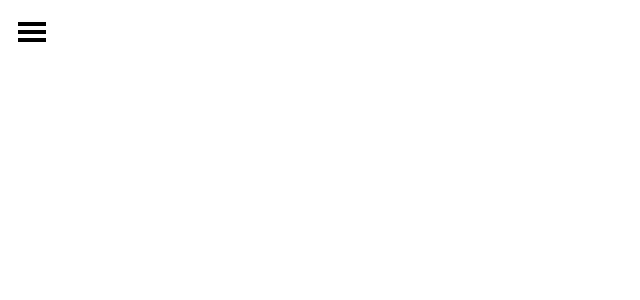
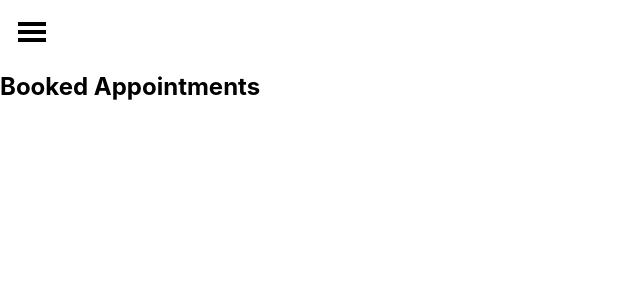
Before and after one commit to muneebulrehman/doctors-hub-frontend, a React (Create React App) app: page /appointments in a window 1280 px wide. Before the commit this address had no page. Shown: the top 300 px of the page, without its empty margins (0-640 px from the left). Built offline with nearby package versions, Linux system fonts and the light colour scheme.

Commit message:
Refine Appointment slice

```diff
--- a/src/App.js
+++ b/src/App.js
@@ -6,6 +6,7 @@ import LoginForm from './components/LoginForm';
 import RegisterForm from './components/RegisterForm';
 import Navbar from './components/Navbar';
 import NewAppointment from './components/NewAppointment';
+import AllAppointments from './components/AllAppointments';
 import './App.css';
 
 function App() {
@@ -17,6 +18,7 @@ function App() {
         <Route path="/doctors/:doctorId" element={<DoctorView />} />
         <Route path="/login" element={<LoginForm />} />
         <Route path="/register" element={<RegisterForm />} />
+        <Route path="/appointments" element={<AllAppointments />} />
         <Route path="/create-appointment" element={<NewAppointment />} />
       </Routes>
     </div>
--- a/src/components/AllAppointments.jsx
+++ b/src/components/AllAppointments.jsx
@@ -5,7 +5,6 @@ import { userAppointments } from '../features/appointment/appointmentSlice';
 const AllAppointments = () => {
     const dispatch = useDispatch();
     const appointments = useSelector((state) => state.appointment.appointments);
-    console.log(appointments);
     const [userId, setUserId] = useState();
 
     useEffect(() => {
--- a/src/features/appointment/appointmentSlice.js
+++ b/src/features/appointment/appointmentSlice.js
@@ -8,7 +8,7 @@ const initialState = {
 };
 
 export const userAppointments = createAsyncThunk('appointment/userAppointments', async (user) => {
-  const response = await fetch(`${api}appointments/${user.id}`);
+  const response = await fetch(`${api}appointments?user_id=${user}`);
   const data = await response.json();
   return data;
 });
```
Also changed, not shown: src/app/store.js (line endings or trailing spaces).
